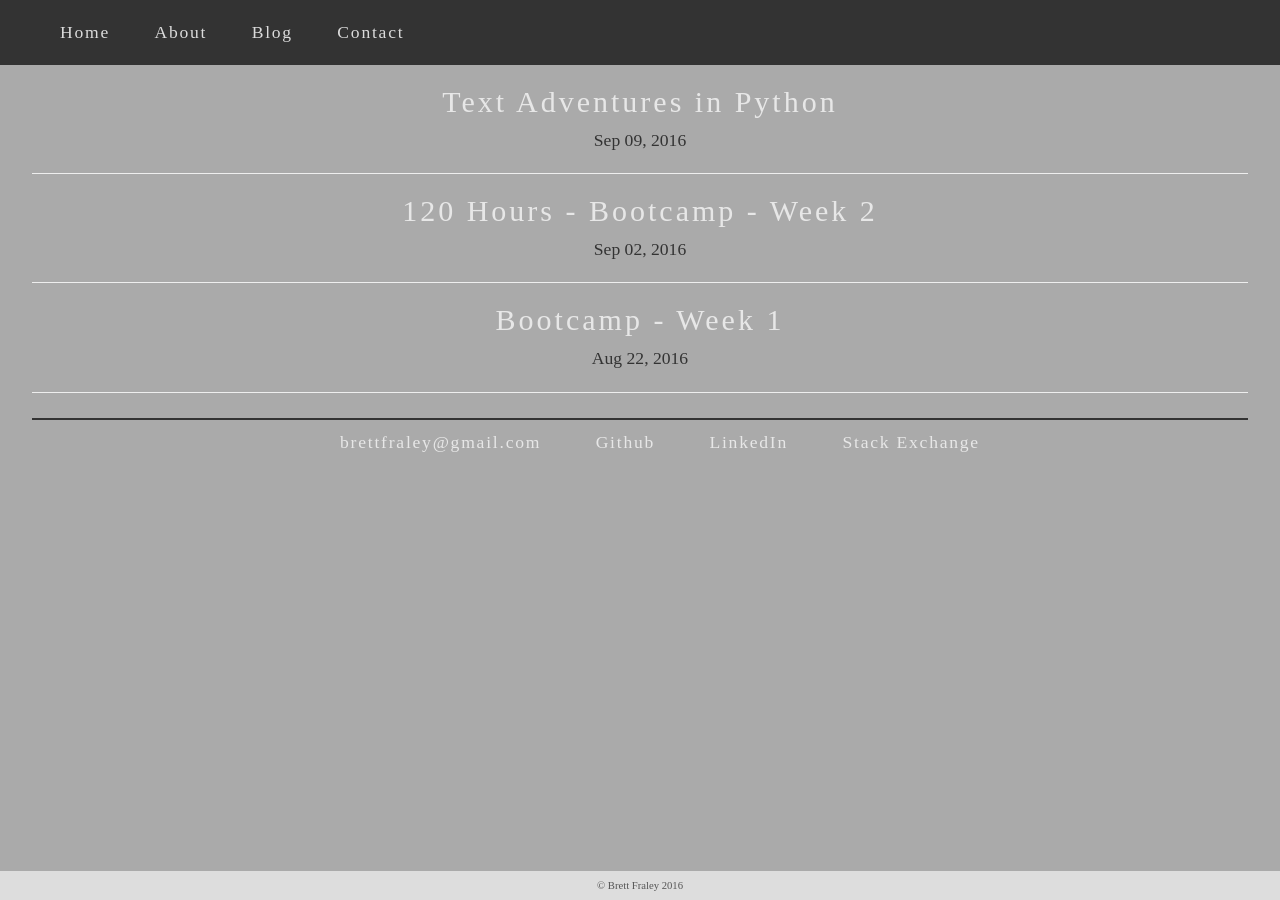
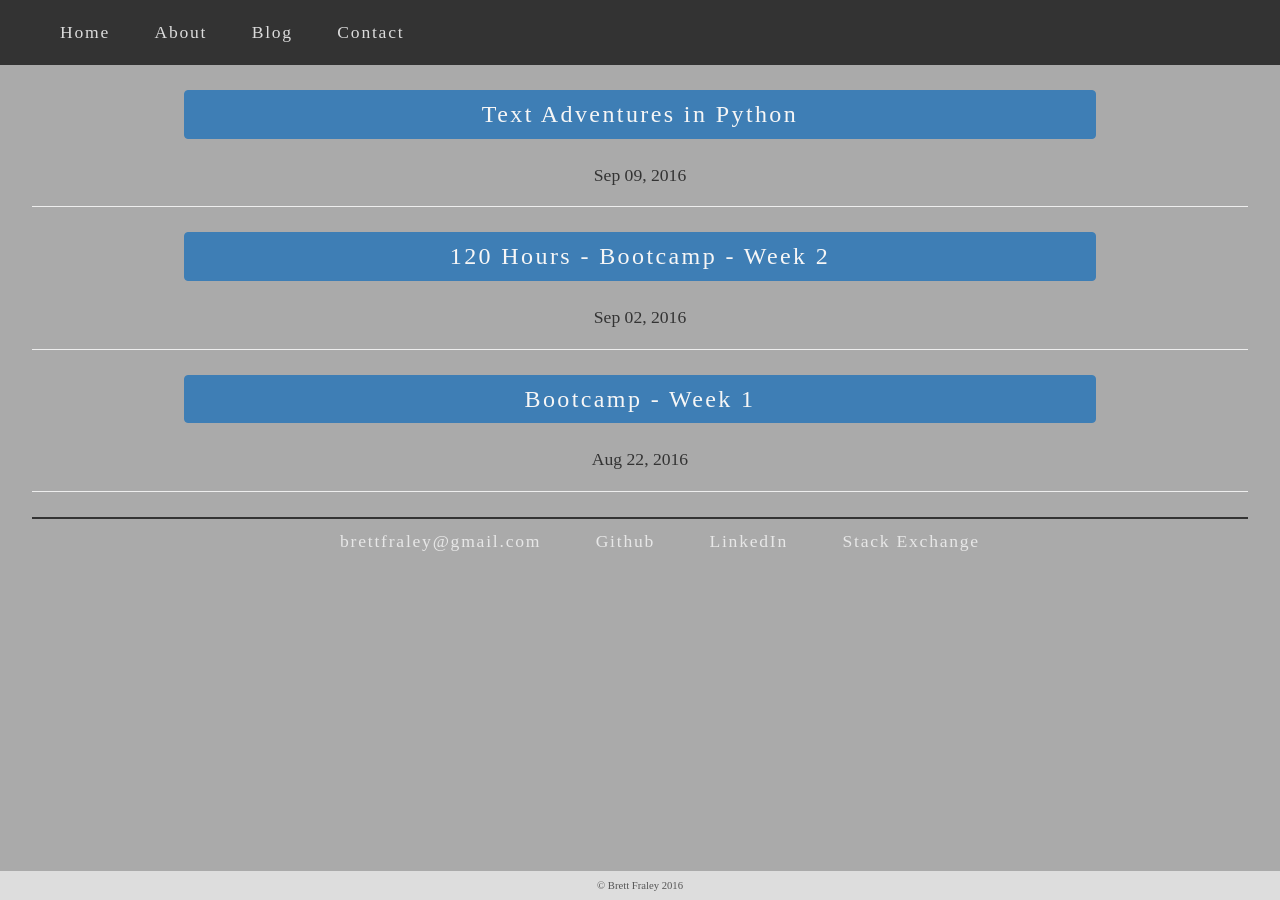
Before and after one commit to bFraley/bFraley.github.io, a Jekyll site: the page built from blog.html, in a window 1280 px wide. Built offline with Jekyll 4.4.1, drawn with Linux system fonts in a browser that asks for light colours; nearby versions of some CDN libraries; some web fonts are replaced.

Commit message:
start boostrapping blog page

```diff
--- a/blog.html
+++ b/blog.html
@@ -3,8 +3,12 @@ layout: posts
 title: Blog
 ---
 
+<div class="list-group">
+
 {% for post in site.posts %}
-<h2><a href="{{ post.url }}">{{ post.title }}</a></h2>
-<p>{{ post.date | date: "%b %d, %Y" }}</p>
+<h3 class="list-group-item-heading"><a href="{{ post.url }}" class="list-group-item active">{{ post.title }}</a></h3>
+<p class="list-group-item-text">{{ post.date | date: "%b %d, %Y" }}</p>
 <hr>
 {% endfor %}
+
+</div>
--- a/styles.css
+++ b/styles.css
@@ -176,3 +176,8 @@ header {
     background: radial-gradient(ellipse at center,  #f6f8f9 0%,#d7dee3 51%,#f5f7f9 100%);
     filter: progid:DXImageTransform.Microsoft.gradient( startColorstr='#f6f8f9', endColorstr='#f5f7f9',GradientType=1 );
 }
+
+.list-group-item-heading, list-group-item-text {
+ width:75%;
+ margin:25px auto;
+}
```
Also changed, not shown: 2 other files.
